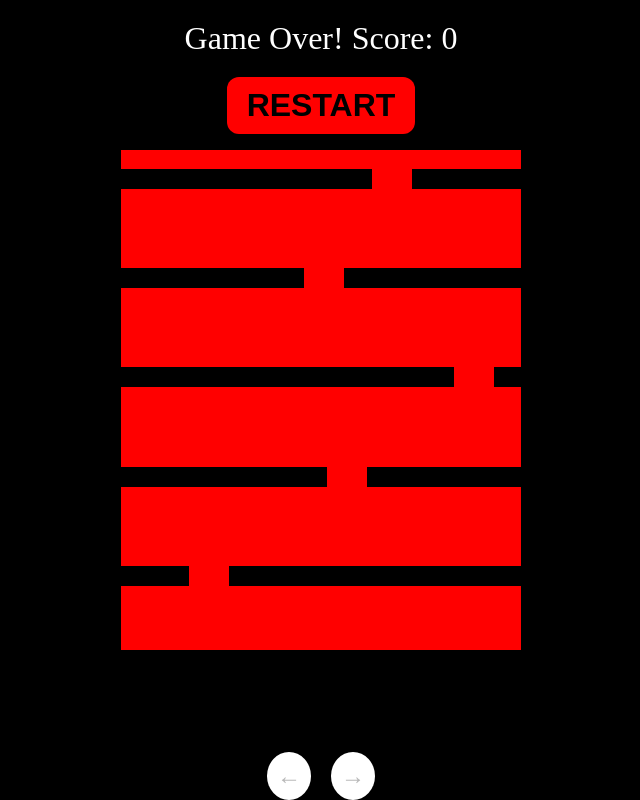
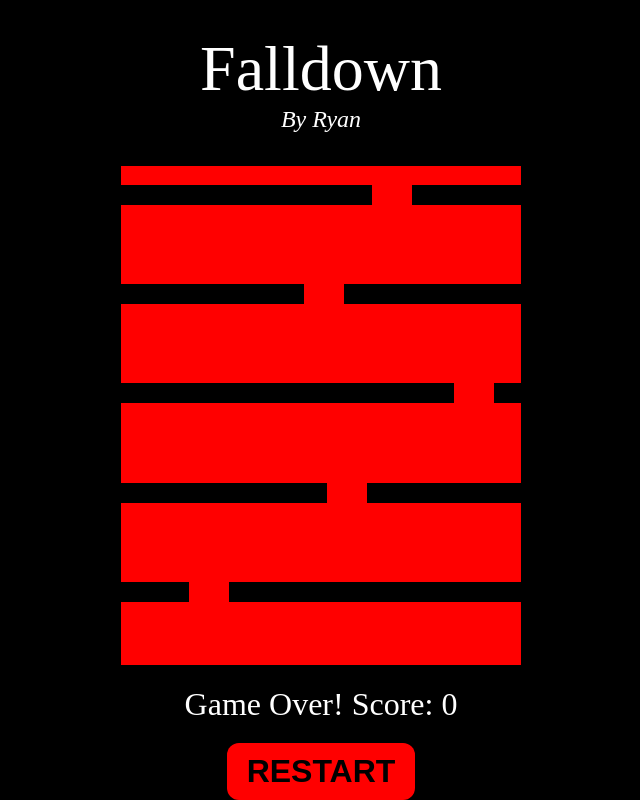
Before and after one commit to RKenny23/falling-ball-game, a plain HTML site: page index.html in a window 1280 px wide. Shown: the whole page, without its empty margins (319-959 px from the left). Drawn offline with Linux system fonts and the light colour scheme.

Commit message:
game layout tweaked to be cleaner and title added

```diff
--- a/index.html
+++ b/index.html
@@ -10,11 +10,12 @@
   </head>
   <body>
     <div id="border">
+      <div id="title">Falldown</div>
+      <div id="author">By Ryan</div>
       <div id="game">
         <div id="character"></div>
       </div>
       <div id="score">0</div>
-      <!-- Set starting score to "0" -->
       <div id="gameOverText"></div>
       <button id="restartButton" onclick="restartGame()">RESTART</button>
       <div id="arrowButtons">
--- a/script.js
+++ b/script.js
@@ -10,8 +10,6 @@ let both = 0;
 let counter = 0;
 let currentBlocks = [];
 let scoreValue = 0;
-
-score.innerText = '0'; // Set starting score to "0"
 
 function moveLeft() {
   let left = parseInt(
@@ -59,6 +57,8 @@ function gameOver() {
   score.style.display = 'none';
   leftButton.disabled = true;
   rightButton.disabled = true;
+  leftButton.style.display = 'none';
+  rightButton.style.display = 'none';
 }
 
 function restartGame() {
--- a/style.css
+++ b/style.css
@@ -3,21 +3,33 @@
   margin: 0;
 }
 
-body {
+/* body {
   overflow: hidden;
   display: flex;
   justify-content: center;
   align-items: center;
   height: 100vh;
-}
+} */
 
 #game {
   width: 400px;
   height: 500px;
   background-color: red;
   border: 1px solid black;
-  position: fixed; /* Added position: fixed */
-  /* margin: 0 auto; */
+  margin-top: 2rem;
+  /* position: fixed; */
+}
+
+#title {
+  color: #fff;
+  font-size: 4rem;
+  margin-top: 2rem;
+}
+
+#author {
+  color: #fff;
+  font-size: 1.5rem;
+  font-style: italic;
 }
 
 #character {
@@ -50,18 +62,13 @@ body {
 }
 
 #border {
-  width: 100vw;
+  width: 100%;
   height: 100vh;
   background-color: #000;
   z-index: 100;
   display: flex;
   flex-direction: column;
-  justify-content: center;
   align-items: center;
-}
-
-#border h2 {
-  color: white;
 }
 
 #gameOverText {
@@ -81,6 +88,7 @@ body {
   border: 0;
   background-color: red;
   font-weight: bold;
+  cursor: pointer;
 }
 
 #restartButton:hover {
@@ -91,23 +99,24 @@ body {
 
 #score {
   position: relative;
-  bottom: -300px;
+  bottom: -10px;
   left: 180px;
   font-size: 3rem;
   color: white;
 }
 
 #arrowButtons {
-  display: flex;
-  justify-content: center;
-  margin-top: 20px;
+  /* display: flex; */
+  position: absolute;
+  /* justify-content: center; */
+  margin-top: 71vh;
 }
 
 #leftButton,
 #rightButton {
-  margin: 0 10px;
+  margin: 10px;
   padding: 10px;
-  font-size: 1.5rem;
+  font-size: 2rem;
   border-radius: 50%;
   border: 0;
   background-color: #fff;
```
